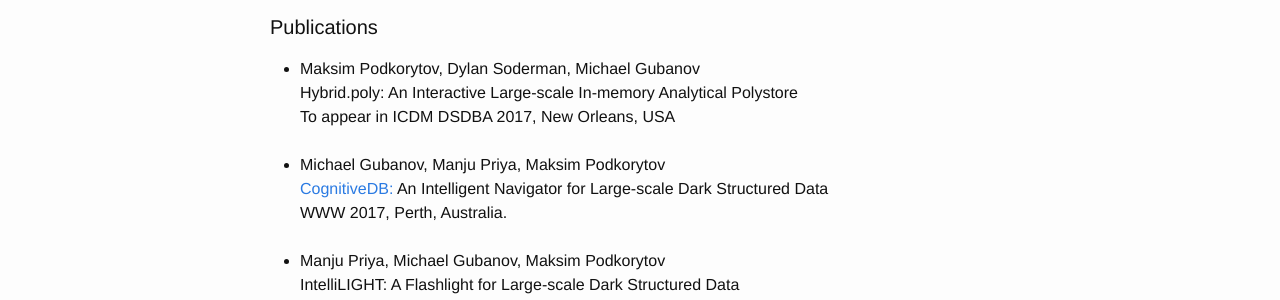
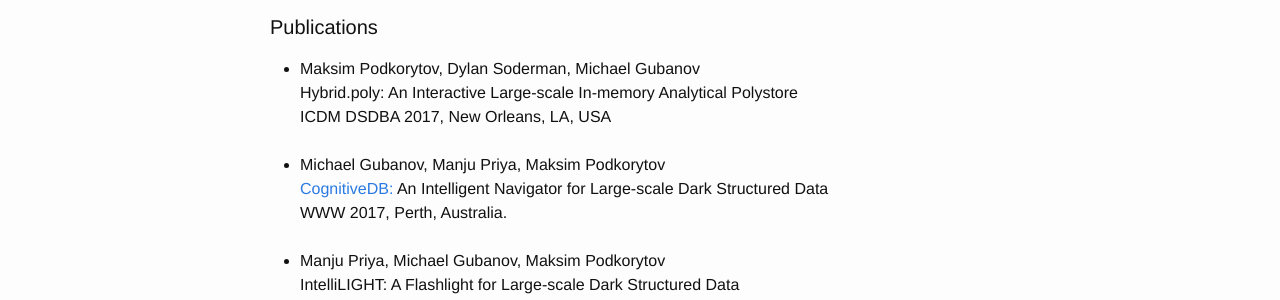
Before and after one commit to tenpercent/tenpercent.github.io, a Jekyll site: the page built from index.html, in a window 1280 px wide. Shown: the part 517-817 px from the top of the page. Built offline with Jekyll 4.4.1, drawn with Linux system fonts in a browser that asks for light colours.

Commit message:
Update index.html
The conference has passed, fix the paper description

```diff
--- a/index.html
+++ b/index.html
@@ -41,7 +41,7 @@ layout: default
       <br>
       Hybrid.poly: An Interactive Large-scale In-memory Analytical Polystore
       <br>
-      To appear in ICDM DSDBA 2017, New Orleans, USA
+      ICDM DSDBA 2017, New Orleans, LA, USA
     </li>
     <br>
     <li>
```
